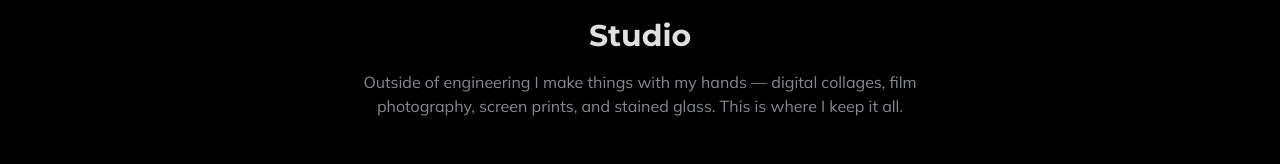
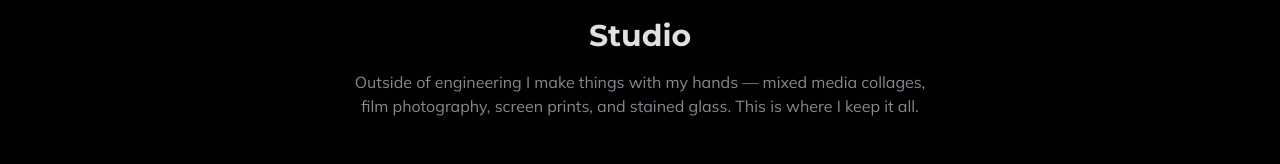
Before and after one commit to embmeals/emills-v2, an Angular app: page /studio in a window 1280 px wide. Shown: the part 178-342 px from the top of the page. Built offline with nearby package versions, Linux system fonts and the light colour scheme.

Commit message:
fix: change 'digital collages' to 'mixed media collages' in Studio description

```diff
--- a/src/app/components/pages/gallery-page.component.ts
+++ b/src/app/components/pages/gallery-page.component.ts
@@ -39,7 +39,7 @@ interface FolderCard {
           </h2>
 
           <p class="text-center text-muted-foreground text-base max-w-xl mx-auto mb-12">
-            Outside of engineering I make things with my hands — digital collages, film photography, screen prints, and stained glass. This is where I keep it all.
+            Outside of engineering I make things with my hands — mixed media collages, film photography, screen prints, and stained glass. This is where I keep it all.
           </p>
 
           <div class="flex flex-wrap justify-center gap-6 max-w-5xl mx-auto [&>a]:w-full [&>a]:sm:w-[calc(50%-0.75rem)] [&>a]:lg:w-[calc(33.333%-1rem)]">
```
